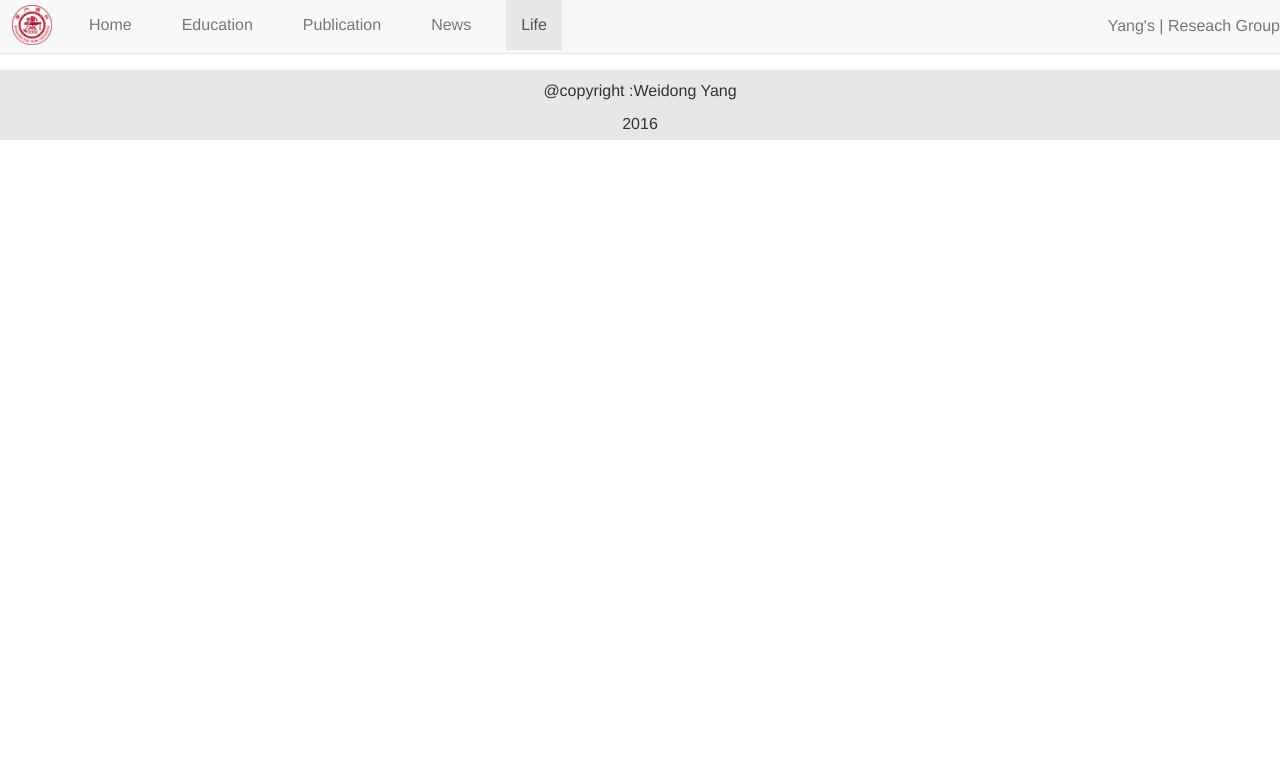
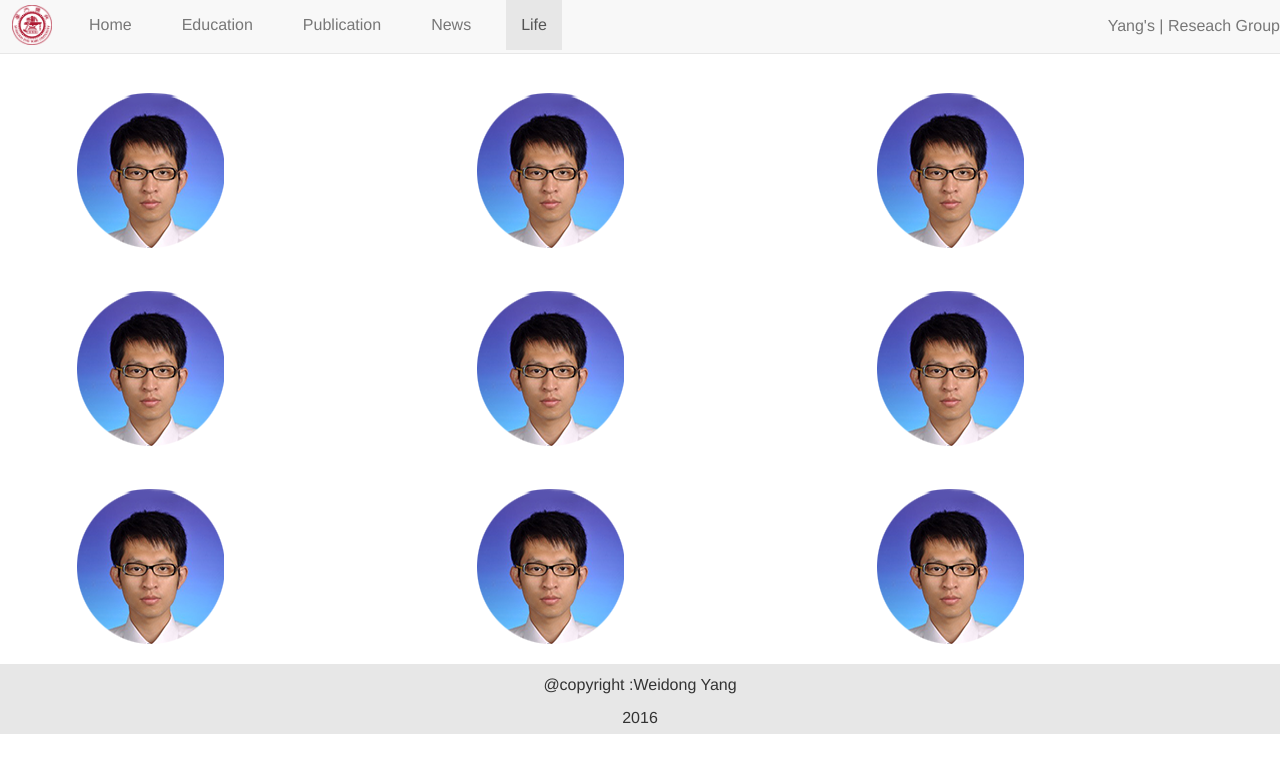
Before and after one commit to ga20/yang, a plain HTML site: page Life.html in a window 1280 px wide. Drawn offline with Linux system fonts and the light colour scheme.

Commit message:
fixed firefox

```diff
--- a/Life.html
+++ b/Life.html
@@ -49,7 +49,20 @@
     </div><!-- /.navbar-collapse -->
   </div><!-- /.container-fluid -->
 </nav>
-<!-- 轮播     -->
+<!-- 主要内容部分    -->
+<div class="row life">
+     <div class="col-md-4"><a href=""><img src="images/brand1.png"></a></div>
+      <div class="col-md-4"><a href=""><img src="images/brand1.png"></a></div>
+      <div class="col-md-4"><a href=""><img src="images/brand1.png"></a></div>
+      <div class="col-md-4"><a href=""><img src="images/brand1.png"></a></div>
+      <div class="col-md-4"><a href=""><img src="images/brand1.png"></a></div>
+      <div class="col-md-4"><a href=""><img src="images/brand1.png"></a></div>
+      <div class="col-md-4"><a href=""><img src="images/brand1.png"></a></div>
+      <div class="col-md-4"><a href=""><img src="images/brand1.png"></a></div>
+      <div class="col-md-4"><a href=""><img src="images/brand1.png"></a></div>
+</div>
+
+
 
 
         </div>
--- a/css/main.css
+++ b/css/main.css
@@ -67,3 +67,6 @@ body { padding-top: 70px;font-size:16px;}
 	margin: 10px 0;
 	text-align: center;
 }
+.life img {
+	margin: 20px;
+}
--- a/js/main.js
+++ b/js/main.js
@@ -8,7 +8,7 @@ function showboxshadow(){
   if (boxOntop == 0) {
       navbar.style.boxShadow = "none";
   } else {
-      navbar.style.boxShadow = "0px 2px 10px #888888";
+      navbar.style.cssText = "-moz-box-shadow:0px 2px 10px #888888;box-shadow:0px 2px 10px #888888";
   };
 	});
 }
```
Also changed, not shown: 1 other file.
